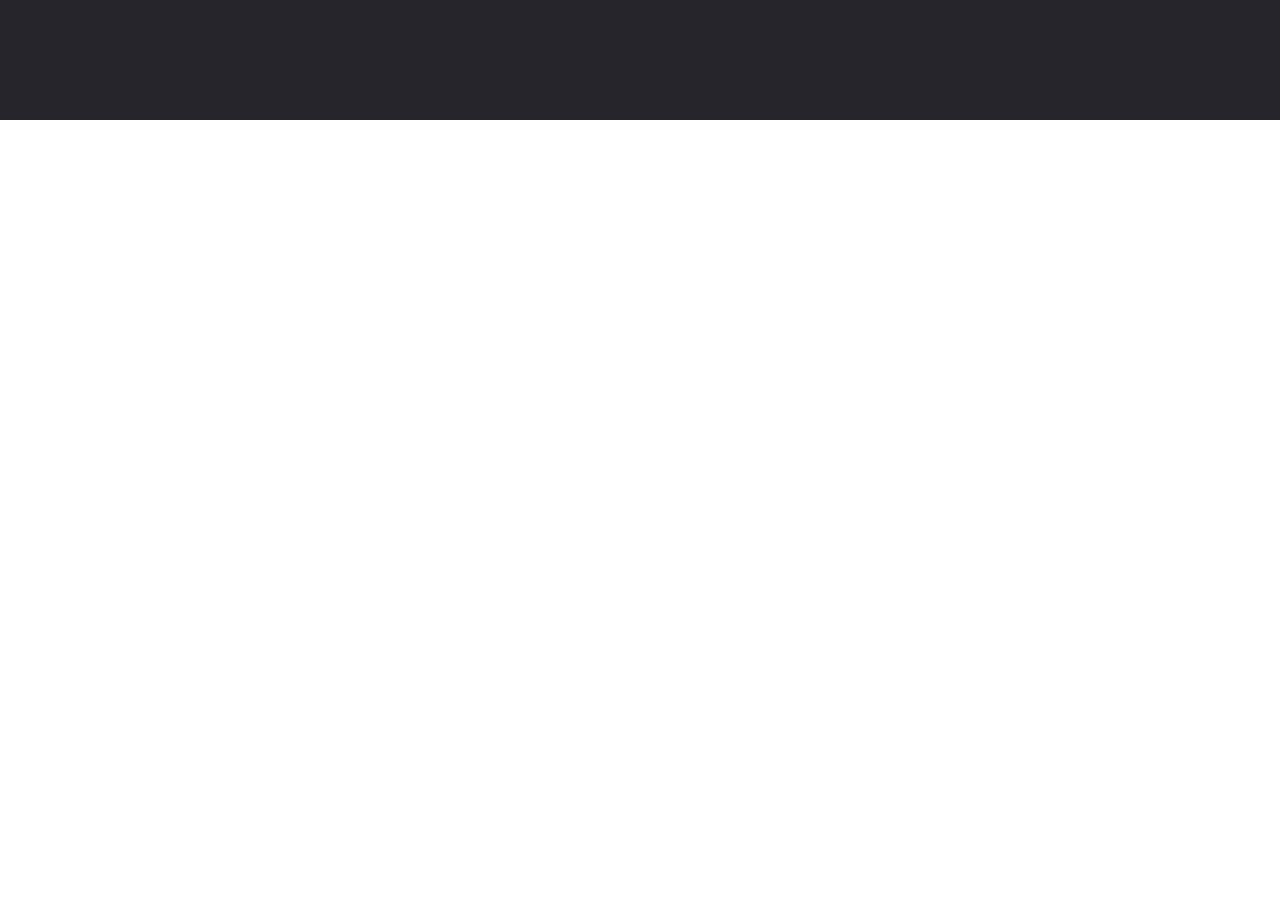
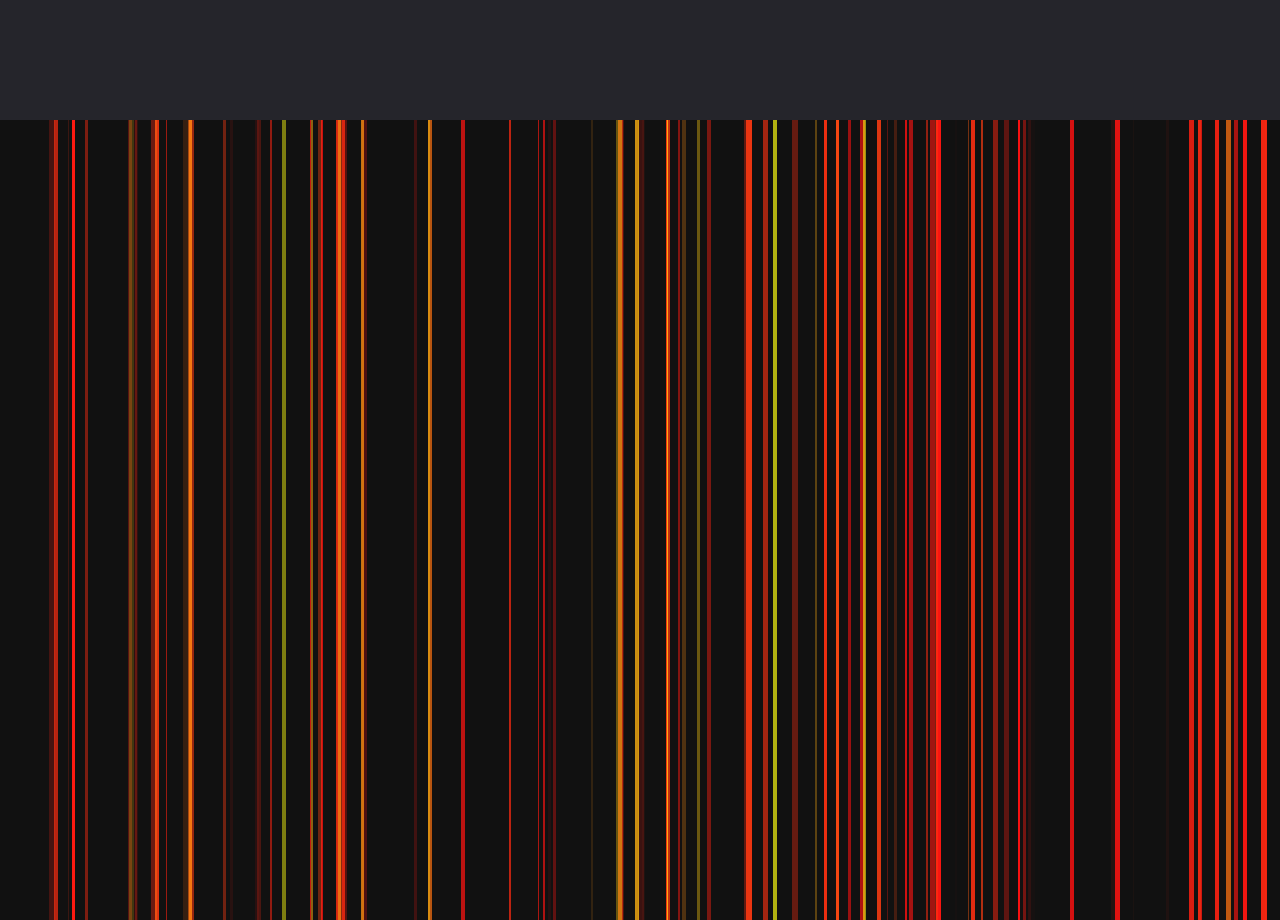
Before and after one commit to Houser97/React-Playground, a React (Vite) app: page / in a window 1280 px wide. Shown: the part 1480-2400 px from the top of the page. Before the commit the page ends 1600 px from the top, so only its background shows below. Built offline with nearby package versions, Linux system fonts and the light colour scheme.

Commit message:
Create and add NetflixLines component

```diff
--- a/src/App.tsx
+++ b/src/App.tsx
@@ -3,12 +3,14 @@ import FormBorderAnimation from './components/FormBorderAnimation'
 import Home from './components/Home'
 import InvertedBorderRadiusCard from './components/InvertedBorderRadiusCard'
 import Navbar from './components/Navbar'
+import NetflixLines from './components/NetflixLines'
 
 function App() {
   return (
     <div className='app'>
       <InvertedBorderRadiusCard />
       <FormBorderAnimation />
+      <NetflixLines />
     </div>
   )
 }
--- /dev/null
+++ b/src/components/NetflixLines.tsx
@@ -0,0 +1,45 @@
+import React, { useEffect, useState } from 'react';
+import '../styles/NetflixLines.css';
+
+const NetflixLines = () => {
+  const [lines, setLines] = useState([]);
+
+  useEffect(() => {
+    const intervalId = setInterval(() => {
+      const newLine = {
+        id: Date.now(),
+        left: Math.random() * 100 + 'vw',
+        width: 1 + Math.random() * 5 + 'px',
+        background: 'hsl(' + Math.floor(Math.random() * 60) + 'deg, 100%, 50%)'
+      };
+
+      setLines(prevLines => [...prevLines, newLine]);
+
+      setTimeout(() => {
+        setLines(prevLines => prevLines.filter(line => line.id !== newLine.id));
+      }, 2000);
+    }, 20);
+
+    return () => {
+      clearInterval(intervalId);
+    };
+  }, []);
+
+  return (
+    <div className='main_container netflix__container'>
+      {lines.map(line => (
+        <div
+          key={line.id}
+          className='lines'
+          style={{
+            left: line.left,
+            width: line.width,
+            background: line.background
+          }}
+        />
+      ))}
+    </div>
+  );
+};
+
+export default NetflixLines;
--- /dev/null
+++ b/src/styles/NetflixLines.css
@@ -0,0 +1,25 @@
+.netflix__container{
+    background: #111;
+    overflow: hidden;
+    height: 100%;
+}
+
+.lines{
+    position: absolute;
+    height: 100vh;
+    background-color: #ea0914;
+    z-index: 1000;
+    mix-blend-mode: color-dodge;
+    width: 50px;
+    animation: netflix 2s linear infinite;
+    left: 0;
+}
+
+@keyframes netflix {
+    0%, 100% {
+        opacity: 0;
+    }
+    50% {
+        opacity: 1;
+    }
+}
```
